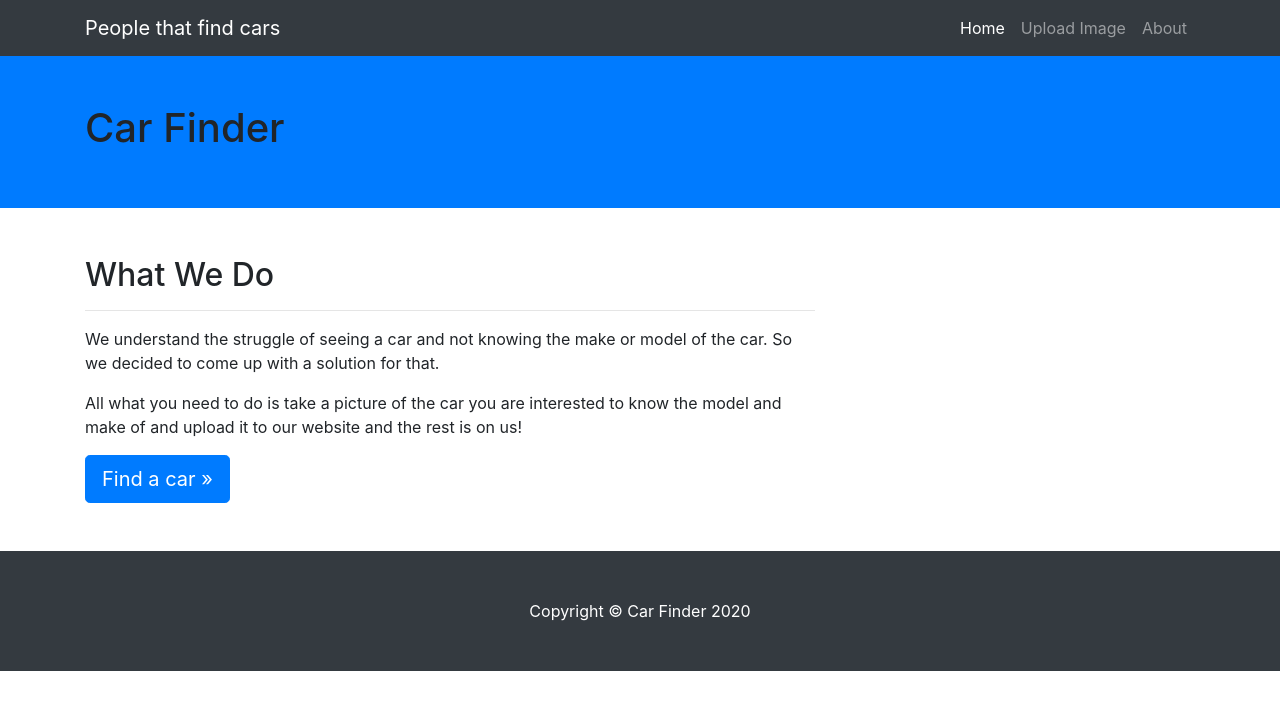
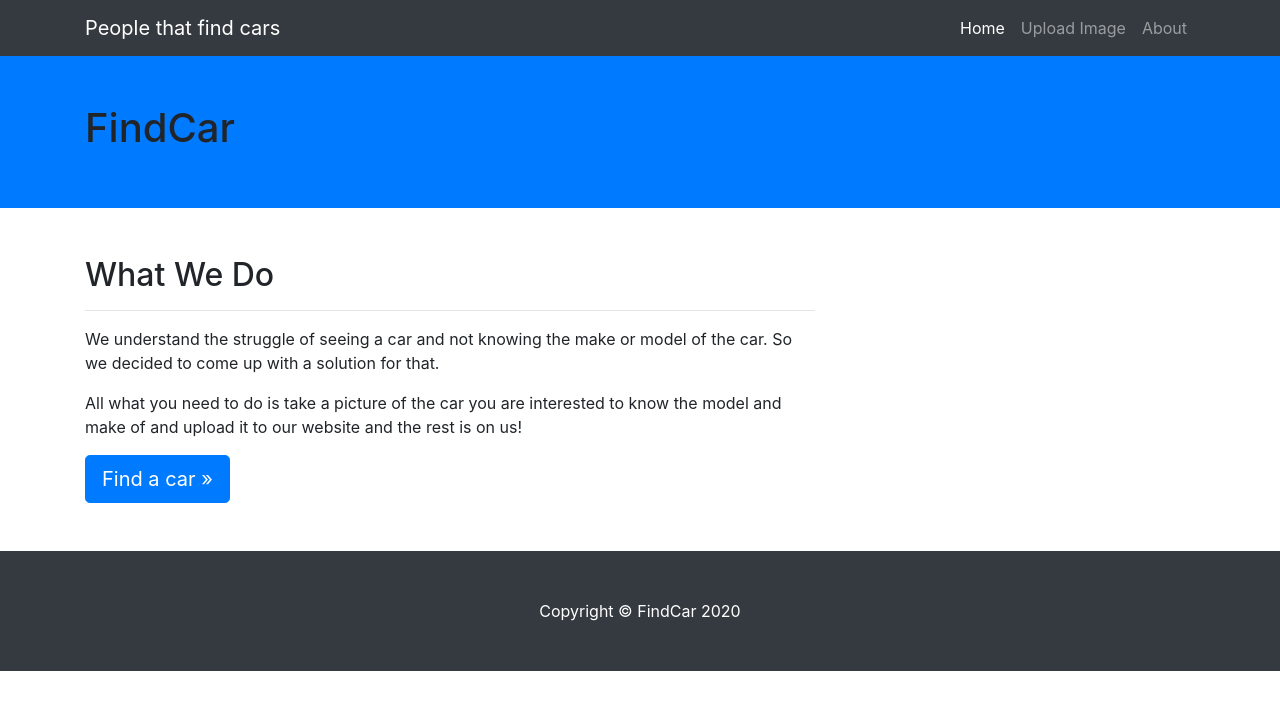
Before and after one commit to GaboxFH/cis4930-carfinder, a Django app: template finder/templates/index.html in a window 1280 px wide. Shown: the top 710 px of the page. Run offline with Django 3.2, Linux system fonts and the light colour scheme; the template is opened without the code that fills it, so the values that code supplies are empty; some libraries are stand-ins or nearby versions.

Commit message:
add no file check and change name to findcar

```diff
--- a/finder/templates/index.html
+++ b/finder/templates/index.html
@@ -9,7 +9,7 @@
   <meta name="description" content="">
   <meta name="author" content="">
 
-  <title>Car Finder</title>
+  <title>FindCar</title>
 
   <!-- Bootstrap core CSS -->
   <link href="/static/vendor/bootstrap/css/bootstrap.min.css" rel="stylesheet">
@@ -52,7 +52,7 @@
     <div class="container h-100">
       <div class="row h-100 align-items-center">
         <div class="col-lg-12">
-          <h1 class="temp">Car Finder</h1>
+          <h1 class="temp">FindCar</h1>
         </div>
       </div>
     </div>
@@ -76,7 +76,7 @@
   <!-- Footer -->
   <footer class="py-5 bg-dark">
     <div class="container">
-      <p class="m-0 text-center text-white">Copyright &copy; Car Finder 2020</p>
+      <p class="m-0 text-center text-white">Copyright &copy; FindCar 2020</p>
     </div>
     <!-- /.container -->
   </footer>
--- a/finder/templates/upload.html
+++ b/finder/templates/upload.html
@@ -9,7 +9,7 @@
   <meta name="description" content="">
   <meta name="author" content="">
 
-  <title>Car Finder</title>
+  <title>FindCar</title>
 
   <!-- Bootstrap core CSS -->
   <link href="/static/vendor/bootstrap/css/bootstrap.min.css" rel="stylesheet">
@@ -24,7 +24,7 @@
   <!-- Navigation -->
   <nav class="navbar navbar-expand-lg navbar-dark bg-dark fixed-top">
     <div class="container">
-      <a class="navbar-brand" href="/">Car Finder</a>
+      <a class="navbar-brand" href="/">FindCar</a>
       <button class="navbar-toggler" type="button" data-toggle="collapse" data-target="#navbarResponsive" aria-controls="navbarResponsive" aria-expanded="false" aria-label="Toggle navigation">
         <span class="navbar-toggler-icon"></span>
       </button>
```
Also changed, not shown: finder/views.py (+6 -2 lines).
